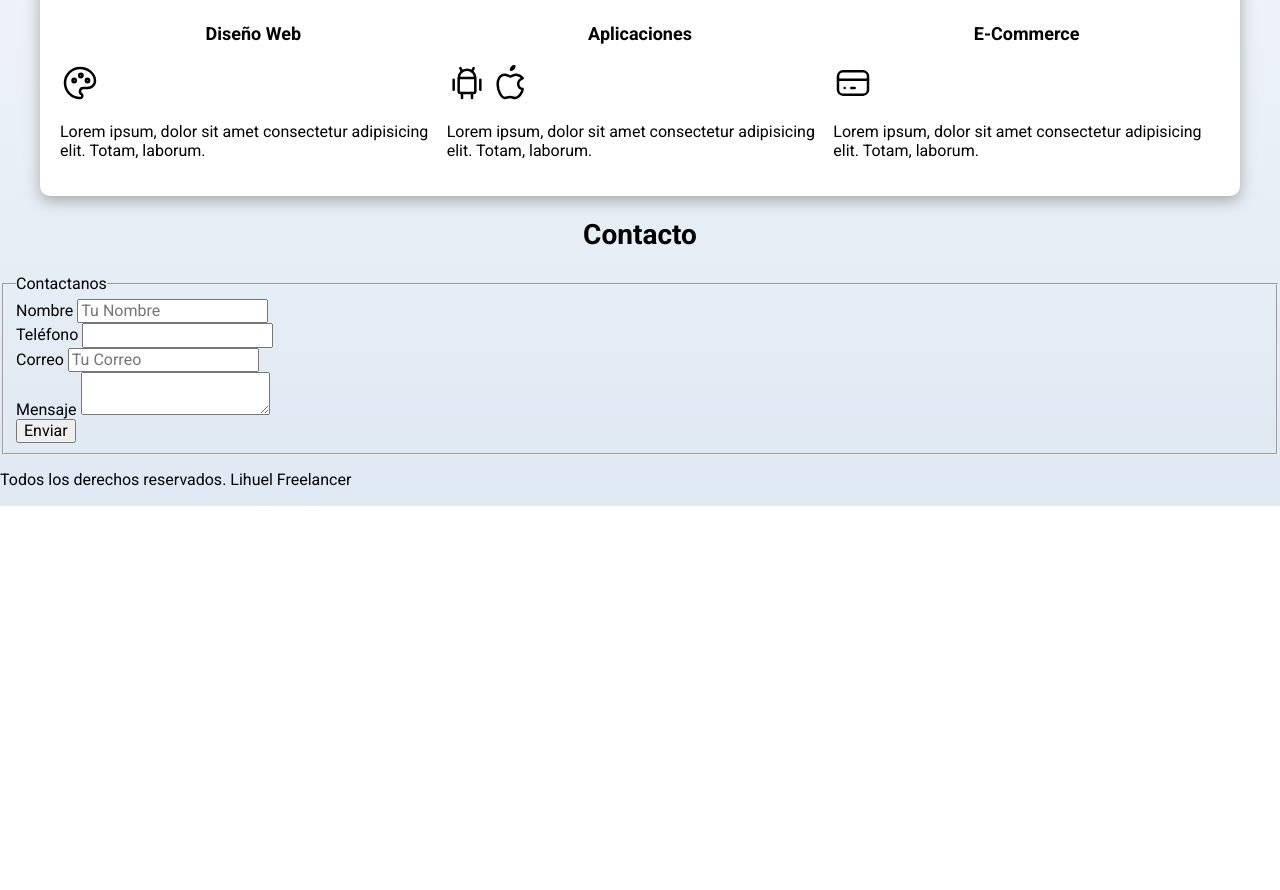
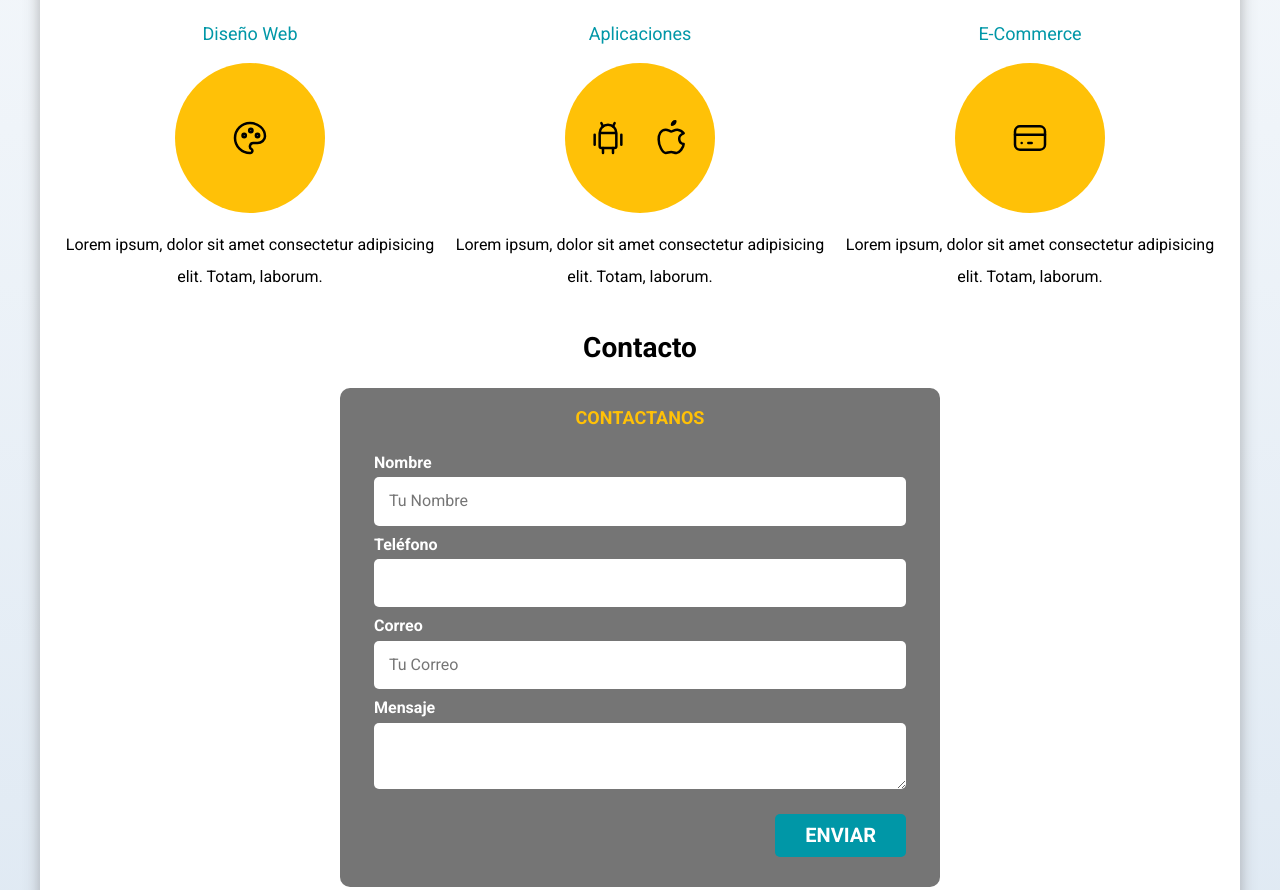
Before and after one commit to Lihuel-Saguin/freelancer_inicio, a plain HTML site: page freelancer_inicio/index.html in a window 1280 px wide. Shown: the part 700-1590 px from the top of the page. Before the commit the page ends 1206 px from the top, so only its background shows below. Drawn offline with Linux system fonts and the light colour scheme.

Commit message:
modificando estilo

```diff
--- a/freelancer_inicio/css/style.css
+++ b/freelancer_inicio/css/style.css
@@ -49,6 +49,11 @@ body {
     border-radius:.5rem;
     width: 90%;
     text-align: center;
+    border: none;
+}
+
+.boton:hover {
+    cursor: pointer;
 }
 
 @media screen and (min-width: 768px) {
@@ -77,6 +82,25 @@ h1,h2,h3 {
 /* Titulos */
 .titulo span {
     font-size: 2rem;
+}
+
+/* Utilidades */
+.w-sm-100{
+    width: 100%;
+}
+
+@media screen and (min-width: 768px) {
+    .w-sm-100 {
+        width: auto;
+    }
+}
+
+.flex{
+    display: flex;
+}
+
+.alinear-derecha {
+    justify-content: flex-end;
 }
 
 /* Navegacion Principal */
@@ -149,5 +173,74 @@ justify-content: center;
     .servicios {
         display: grid;
         grid-template-columns: repeat(3, 1fr);
+        column-gap: 1rem;
     }
 }
+
+.servicio {
+    display: flex;
+    flex-direction: column;
+    align-items: center;
+}
+.servicio h3 {
+    color: var(--secundario);
+    font-weight: normal;
+}
+.servicio p {
+    line-height: 2;
+    text-align: center;
+}
+.servicio .iconos {
+    height: 15rem;
+    width: 15rem;
+    background-color: var(--primario);
+    border-radius: 50%;
+    display: flex;
+    align-items: center;
+    justify-content: space-evenly;
+}
+
+/* Contacto */
+
+.formulario {
+    background-color: var(--gris);
+    width: min(60rem,100%); /**utilizar el valor mas pequeño**/
+    margin: 0 auto;
+    padding: 2rem;
+    border-radius: 1rem;
+}
+
+.formulario fieldset {
+    border: none;
+}
+
+.formulario legend {
+    text-align: center;
+    font-size: 1.8rem;
+    text-transform: uppercase;
+    font-weight: 700;
+    margin-bottom: 2rem;
+    color: var(--primario);
+}
+
+.contenedor-campos {
+
+}
+
+.campo {
+    margin-bottom: 1rem;
+}
+
+.campo label {
+    color: var(--blanco);
+    font-weight: bold;
+    margin-bottom: .5rem;
+    display: block;
+}
+
+.input-text {
+    width: 100%;
+    border: none;
+    padding: 1.5rem;
+    border-radius: .5rem;
+}
--- a/freelancer_inicio/index.html
+++ b/freelancer_inicio/index.html
@@ -41,15 +41,15 @@
 
             <a class="boton" href="#">Contactar</a>
         </div>
-
-    </section>
+    </section> <!-- Contenedor Hero -->
 
     <main class="contenedor sombra">
         <h2>Mis Servicios</h2>
 
-        <div class="servicios">
-        <section>
+        <div class="servicios"> <!-- Servicios -->
+        <section class="servicio">
             <h3>Diseño Web</h3>
+            <div class="iconos">
                 <svg xmlns="http://www.w3.org/2000/svg" class="icon icon-tabler icon-tabler-palette" width="40" height="40" viewBox="0 0 24 24" stroke-width="1.5" stroke="#000000" fill="none" stroke-linecap="round" stroke-linejoin="round">
                     <path stroke="none" d="M0 0h24v24H0z" fill="none"/>
                     <path d="M12 21a9 9 0 0 1 0 -18c4.97 0 9 3.582 9 8c0 1.06 -.474 2.078 -1.318 2.828c-.844 .75 -1.989 1.172 -3.182 1.172h-2.5a2 2 0 0 0 -1 3.75a1.3 1.3 0 0 1 -1 2.25" />
@@ -57,11 +57,13 @@
                     <path d="M12.5 7.5m-1 0a1 1 0 1 0 2 0a1 1 0 1 0 -2 0" />
                     <path d="M16.5 10.5m-1 0a1 1 0 1 0 2 0a1 1 0 1 0 -2 0" />
                 </svg>
+            </div>
             <p>Lorem ipsum, dolor sit amet consectetur adipisicing elit. Totam, laborum.</p>
         </section>
 
-        <section>
+        <section class="servicio">
             <h3>Aplicaciones</h3>
+            <div class="iconos">
                 <svg xmlns="http://www.w3.org/2000/svg" class="icon icon-tabler icon-tabler-brand-android" width="40" height="40" viewBox="0 0 24 24" stroke-width="1.5" stroke="#000000" fill="none" stroke-linecap="round" stroke-linejoin="round">
                     <path stroke="none" d="M0 0h24v24H0z" fill="none"/>
                     <path d="M4 10l0 6" />
@@ -78,12 +80,14 @@
                     <path d="M8.286 7.008c-3.216 0 -4.286 3.23 -4.286 5.92c0 3.229 2.143 8.072 4.286 8.072c1.165 -.05 1.799 -.538 3.214 -.538c1.406 0 1.607 .538 3.214 .538s4.286 -3.229 4.286 -5.381c-.03 -.011 -2.649 -.434 -2.679 -3.23c-.02 -2.335 2.589 -3.179 2.679 -3.228c-1.096 -1.606 -3.162 -2.113 -3.75 -2.153c-1.535 -.12 -3.032 1.077 -3.75 1.077c-.729 0 -2.036 -1.077 -3.214 -1.077z" />
                     <path d="M12 4a2 2 0 0 0 2 -2a2 2 0 0 0 -2 2" />
                 </svg>
+            </div>
 
             <p>Lorem ipsum, dolor sit amet consectetur adipisicing elit. Totam, laborum.</p>
         </section>
 
-        <section>
+        <section class="servicio">
             <h3>E-Commerce</h3>
+            <div class="iconos">
                 <svg xmlns="http://www.w3.org/2000/svg" class="icon icon-tabler icon-tabler-credit-card" width="40" height="40" viewBox="0 0 24 24" stroke-width="1.5" stroke="#000000" fill="none" stroke-linecap="round" stroke-linejoin="round">
                     <path stroke="none" d="M0 0h24v24H0z" fill="none"/>
                     <path d="M3 5m0 3a3 3 0 0 1 3 -3h12a3 3 0 0 1 3 3v8a3 3 0 0 1 -3 3h-12a3 3 0 0 1 -3 -3z" />
@@ -91,43 +95,48 @@
                     <path d="M7 15l.01 0" />
                     <path d="M11 15l2 0" />
                 </svg>
+            </div>
             <p>Lorem ipsum, dolor sit amet consectetur adipisicing elit. Totam, laborum.</p>
         </section>
         </div> <!-- .Servicios -->
-    </main>
+
 
         <section>
             <h2>Contacto</h2>
 
-        <form action="">
+            <form class="formulario">
                 <fieldset>
                     <legend>Contactanos</legend>
-                <div>
+
+                    <div class="contenedor-campos">
+                        <div class="campo">
                             <label for="">Nombre</label>
-                    <input type="text" placeholder="Tu Nombre">
+                            <input class="input-text" type="text" placeholder="Tu Nombre">
                         </div>
 
-                <div>
+                        <div class="campo">
                             <label for="">Teléfono</label>
-                    <input type="number" name="" id="">
+                            <input class="input-text" type="number" name="" id="">
                         </div>
 
-                <div>
+                        <div class="campo">
                             <label for="">Correo</label>
-                    <input type="email" placeholder="Tu Correo">
+                            <input class="input-text" type="email" placeholder="Tu Correo">
                         </div>
 
-                <div>
+                        <div class="campo">
                             <label for="">Mensaje</label>
-                    <textarea name="" id=""></textarea>
+                            <textarea class="input-text" name="" id=""></textarea>
                         </div>
+                    </div> <!-- contenedor-campos -->
 
-                <div>
-                    <input type="submit" value="Enviar">
+                    <div class="alinear-derecha flex">
+                        <input class="boton w-sm-100" type="submit" value="Enviar">
                     </div>
                 </fieldset>
             </form>
         </section>
+    </main>
 
     <footer>
         <p>Todos los derechos reservados. Lihuel Freelancer</p>
```
Lines whose indentation alone changed are shown as unchanged.
